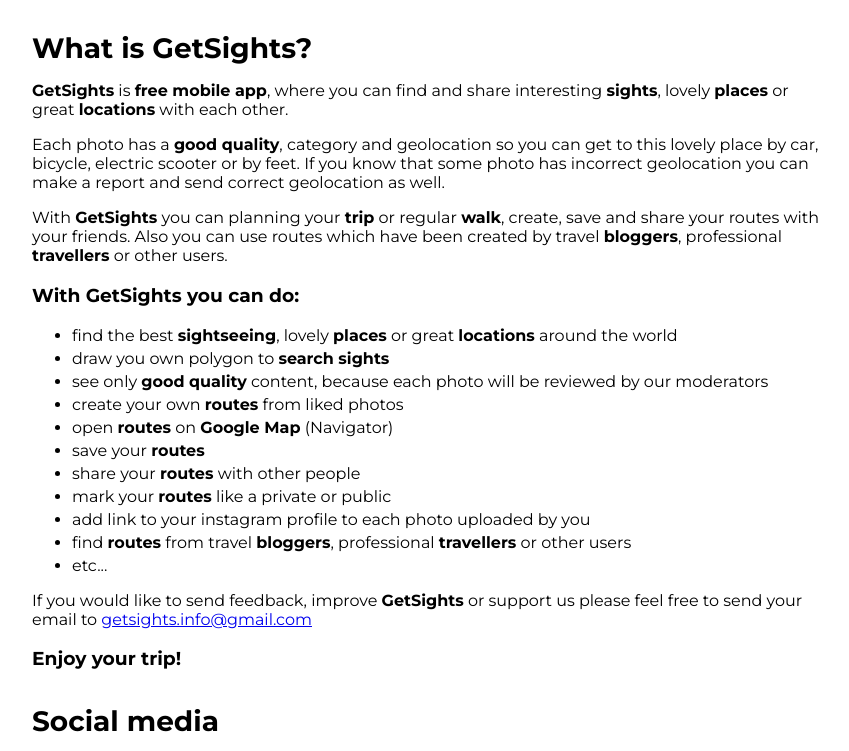
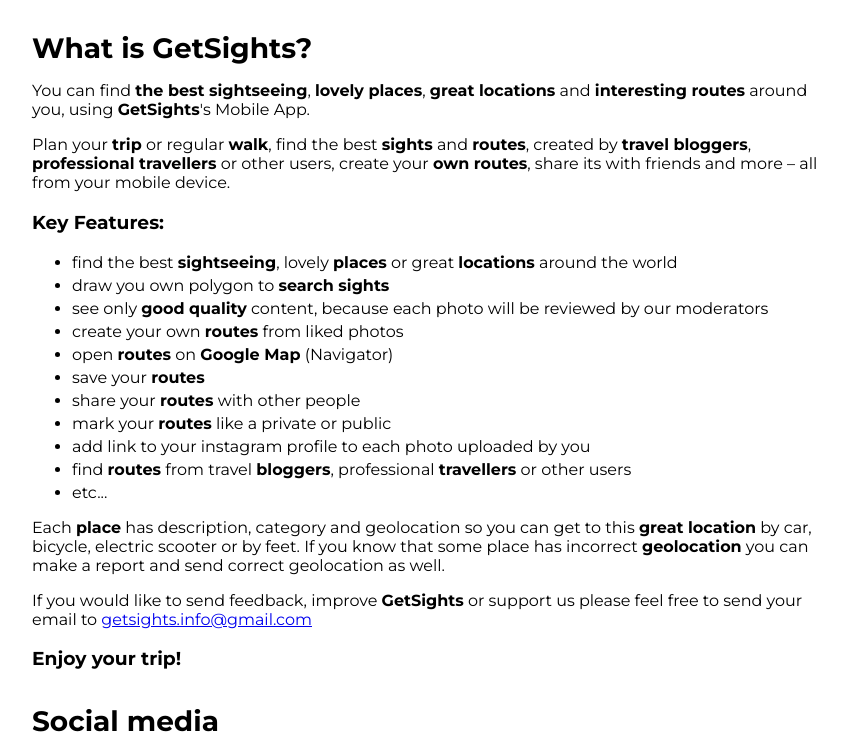
Before and after one commit to GetSights/GetSights.github.io, a plain HTML site: page index.html in a window 1280 px wide. Shown: the part 662-1413 px from the top of the page, without its empty margins (208-1057 px from the left). Drawn offline with Linux system fonts and the light colour scheme.

Commit message:
Update app's description

```diff
--- a/index.html
+++ b/index.html
@@ -63,17 +63,12 @@
         <h2>What is GetSights?</h2>
         <div class="contentContainer">
           <p>
-            <strong>GetSights</strong> is <strong>free mobile app</strong>, where you can find and share interesting <strong>sights</strong>, lovely <strong>places</strong> or great <strong>locations</strong> with each other.
+            You can find <strong>the best sightseeing</strong>, <strong>lovely places</strong>, <strong>great locations</strong> and <strong>interesting routes</strong> around you, using <strong>GetSights</strong>'s Mobile App.
           </p>
           <p>
-            Each photo has a <strong>good quality</strong>, category and geolocation so you can get to this lovely place by car, bicycle, electric scooter or by feet.
-            If you know that some photo has incorrect geolocation you can make a report and send correct geolocation as well.
+            Plan your <strong>trip</strong> or regular <strong>walk</strong>, find the best <strong>sights</strong> and <strong>routes</strong>, created by <strong>travel bloggers</strong>, <strong>professional travellers</strong> or other users, create your <strong>own routes</strong>, share its with friends and more – all from your mobile device.
           </p>
-          <p>
-            With <strong>GetSights</strong> you can planning your <strong>trip</strong> or regular <strong>walk</strong>, create, save and share your routes with your friends.
-            Also you can use routes which have been created by travel <strong>bloggers</strong>, professional <strong>travellers</strong> or other users.
-          </p>
-          <h3>With GetSights you can do:</h3>
+          <h3>Key Features:</h3>
           <ul class="listOfPosibilities">
             <li>
               find the best <strong>sightseeing</strong>, lovely <strong>places</strong> or great <strong>locations</strong> around the world
@@ -109,6 +104,10 @@
               etc...
             </li>
           </ul>
+          <p>
+            Each <strong>place</strong> has description, category and geolocation so you can get to this <strong>great location</strong> by car, bicycle, electric scooter or by feet.
+            If you know that some place has incorrect <strong>geolocation</strong> you can make a report and send correct geolocation as well.
+          </p>
           <p>
             If you would like to send feedback, improve <strong>GetSights</strong> or support us please feel free to send your email to <a href="mailto:getsights.info@gmail.com">getsights.info@gmail.com</a>
           </p>
```
